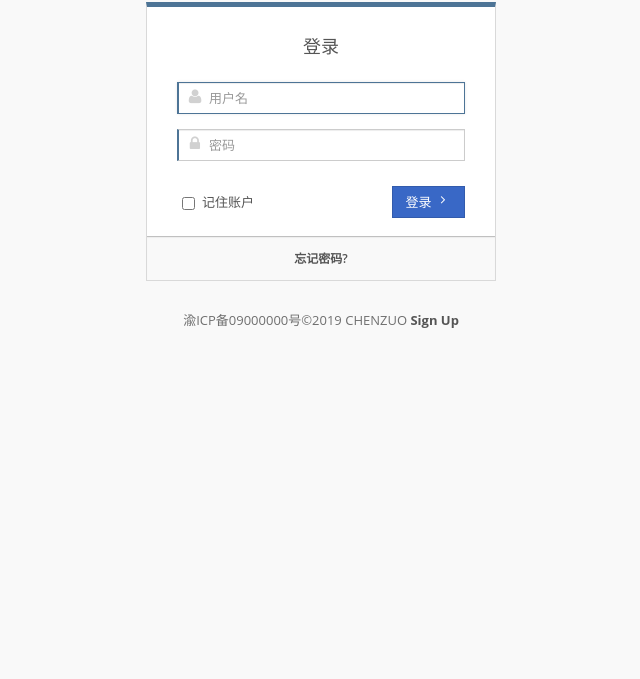
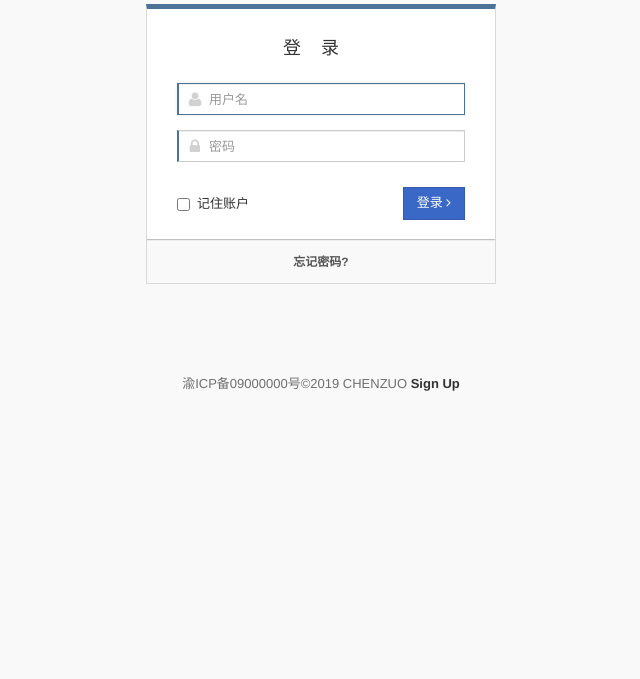
Before and after one commit to chenzuo/Studio.Web, a website: page login.html in a window 1280 px wide. Shown: the part 121-800 px from the top of the page, without its empty margins (319-959 px from the left). Drawn offline with nearby package versions, Linux system fonts and the light colour scheme.

Commit message:
增加底部宽度问题，修改字体显示

```diff
--- a/css/login.css
+++ b/css/login.css
@@ -31,7 +31,7 @@
 
 .login .logo {
     padding: 15px;
-    font-size: 23px
+    font-size: 23px;
 }
 
 .login .box {
@@ -56,7 +56,10 @@
 .login .box .form-title {
     text-align: center;
     font-weight: 300;
-    margin-bottom: 25px
+    margin-bottom: 25px;
+    /*chenzuo add 2019 03.03*/
+    letter-spacing: 20px;
+    font-family: sans-serif;
 }
 
 .login .box .form-group {
@@ -68,7 +71,8 @@
 .login .box .form-actions {
     background-color: #fff;
     border-top: 0;
-    padding: 10px 0 0 25px;/*chenzuo 2019 03.03*/
+    /*chenzuo 2019 03.03*/
+    padding: 10px 0 0 20px;
     margin: 0;
 }
 
@@ -190,8 +194,10 @@
 }
 
 .login .footer {
-    width: 350px;
-    padding-top: 30px
+    /*width: 350px;*/
+    /*chenzuo modeify 2019 03.03*/
+    width: 100%;
+    padding-top: 90px;
 }
 
 .login .footer a {
--- a/css/main.css
+++ b/css/main.css
@@ -26,9 +26,10 @@ body {
 }
 
 body {
-    font-family: "Open Sans", "Helvetica Neue", Helvetica, Arial, sans-serif;
-    color: #555;
-    font-size: 13px
+    /*font-family: "Open Sans", "Helvetica Neue", Helvetica, Arial, sans-serif;*/
+    /*font-family: Arial, Helvetica, sans-serif;*/
+    font: 14px/1.5 "Helvetica Neue", Helvetica, Arial, "Microsoft Yahei", "Hiragino Sans GB", "Heiti SC", "WenQuanYi Micro Hei", sans-serif;
+    font-size: 13px;
 }
 
 .container {
@@ -3406,7 +3407,6 @@ ul.stats li.light strong {
 }
 
 @media print {
-
     .crumbs,
     .page-header,
     #sidebar,
--- a/login.html
+++ b/login.html
@@ -7,10 +7,10 @@
     <meta http-equiv="X-UA-Compatible" content="ie=edge">
     <title>login</title>
     <link href="/node_modules/bootstrap/dist/css/bootstrap.css" rel="stylesheet" type="text/css" />
-    <link href="css/fontawesome/font-awesome.min.css" rel="stylesheet" type="text/css" />
     <link href="css/main.css" rel="stylesheet" type="text/css" />
     <link href="css/icons.css" rel="stylesheet" type="text/css" />
     <link href="css/login.css" rel="stylesheet" type="text/css" />
+    <link rel="stylesheet" href="css/fontawesome/font-awesome.min.css">
 </head>
 
 <body>
@@ -27,21 +27,18 @@
                     </h3>
                     <div class="alert fade in alert-danger" style="display: none;">
                         <i class="icon-remove close" data-dismiss="alert">
-                        </i>
-                        输入任何用户名密码进入.
+                        </i> 输入任何用户名密码进入.
                     </div>
                     <div class="form-group">
                         <div class="input-icon">
                             <i class="icon-user"></i>
-                            <input type="text" name="username" class="form-control" placeholder="用户名" autofocus="autofocus"
-                                data-rule-required="true" data-msg-required="请输入用户名." />
+                            <input type="text" name="username" class="form-control" placeholder="用户名" autofocus="autofocus" data-rule-required="true" data-msg-required="请输入用户名." />
                         </div>
                     </div>
                     <div class="form-group">
                         <div class="input-icon">
                             <i class="icon-lock"></i>
-                            <input type="password" name="password" class="form-control" placeholder="密码"
-                                data-rule-required="true" data-msg-required="请输入密码." />
+                            <input type="password" name="password" class="form-control" placeholder="密码" data-rule-required="true" data-msg-required="请输入密码." />
                         </div>
                     </div>
                     <div class="form-actions">
@@ -69,8 +66,7 @@
                             <div class="input-icon">
                                 <i class="icon-envelope">
                                 </i>
-                                <input type="text" name="email" class="form-control" placeholder="Enter email address"
-                                    data-rule-required="true" data-rule-email="true" data-msg-required="Please enter your email." />
+                                <input type="text" name="email" class="form-control" placeholder="Enter email address" data-rule-required="true" data-rule-email="true" data-msg-required="Please enter your email." />
                             </div>
                         </div>
                         <button type="submit" class="submit btn btn-default btn-block">
```
